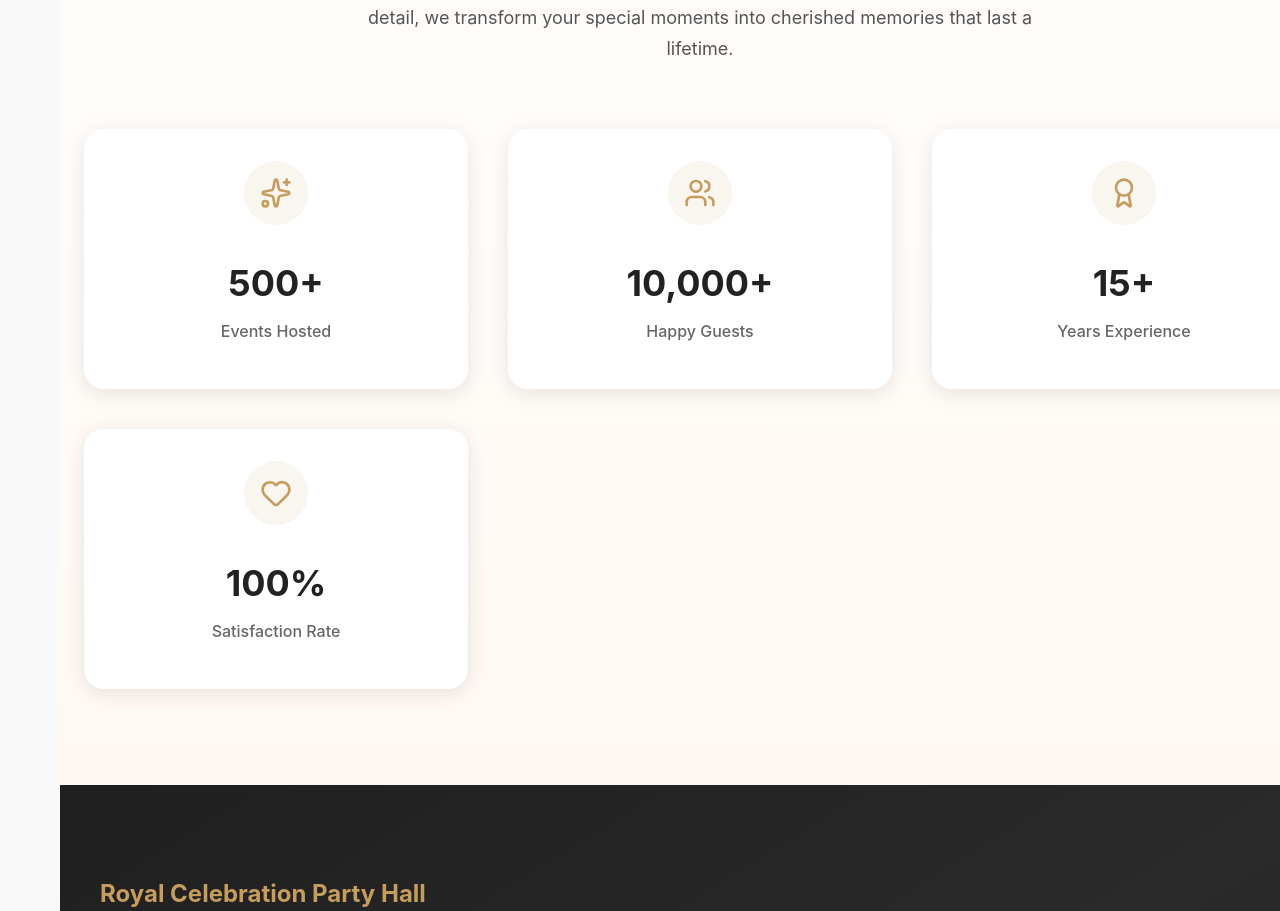
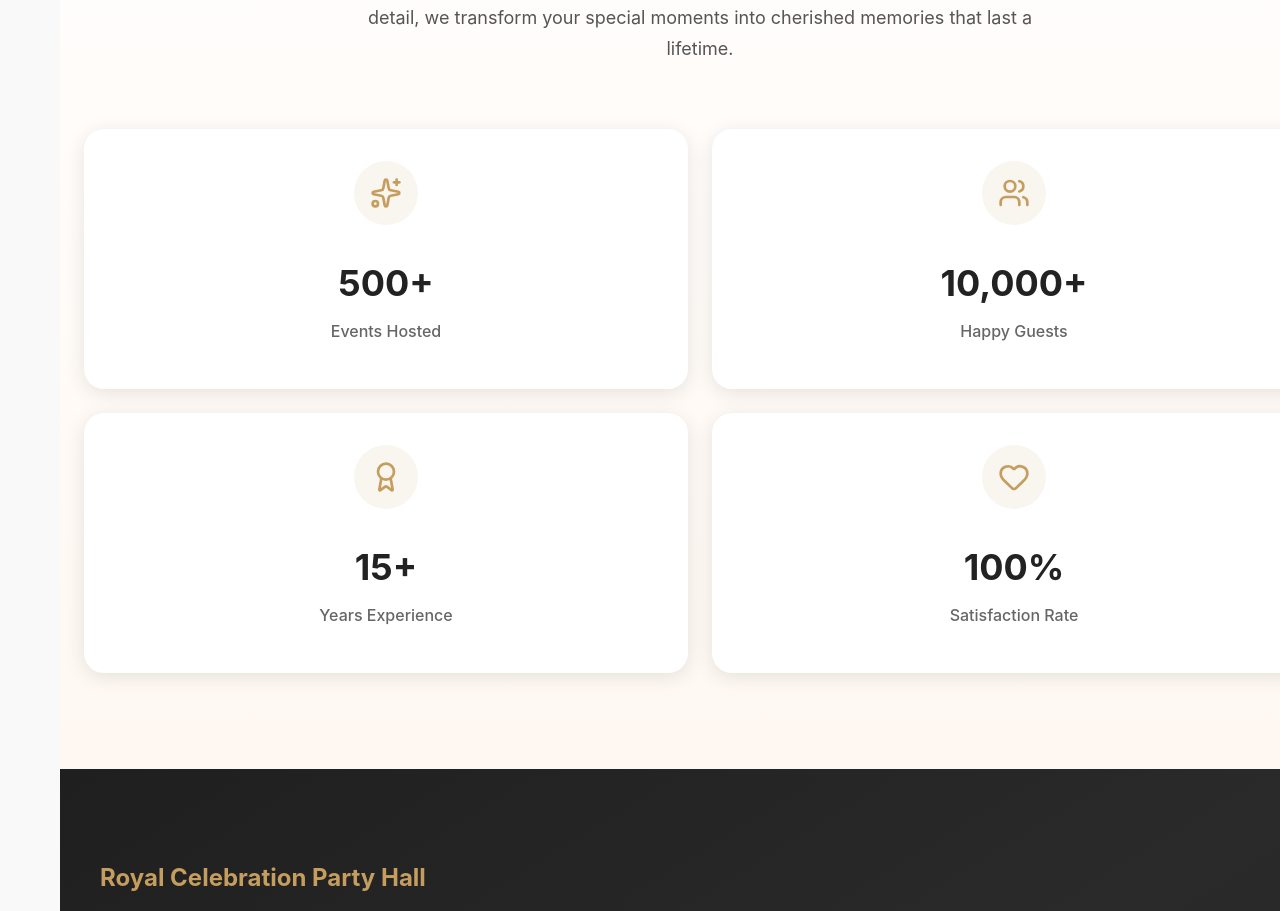
Before and after one commit to pathapatisneha2025-commits/Partyhousewebsite, a React (Create React App) app: page /about in a window 1280 px wide. Shown: the part 1090-2001 px from the top of the page. Built offline with nearby package versions, Linux system fonts and the light colour scheme.

Commit message:
changes made

```diff
--- a/src/component/aboutUs.jsx
+++ b/src/component/aboutUs.jsx
@@ -46,8 +46,8 @@ export function AboutSection() {
     },
     statsGrid: {
       display: "grid",
-      gridTemplateColumns: "repeat(auto-fit, minmax(300px, 1fr))",
-      gap: "40px",
+      gridTemplateColumns: "repeat(2, 1fr)",
+      gap: "24px",
       marginTop: "48px",
     },
     statCard: {
```
